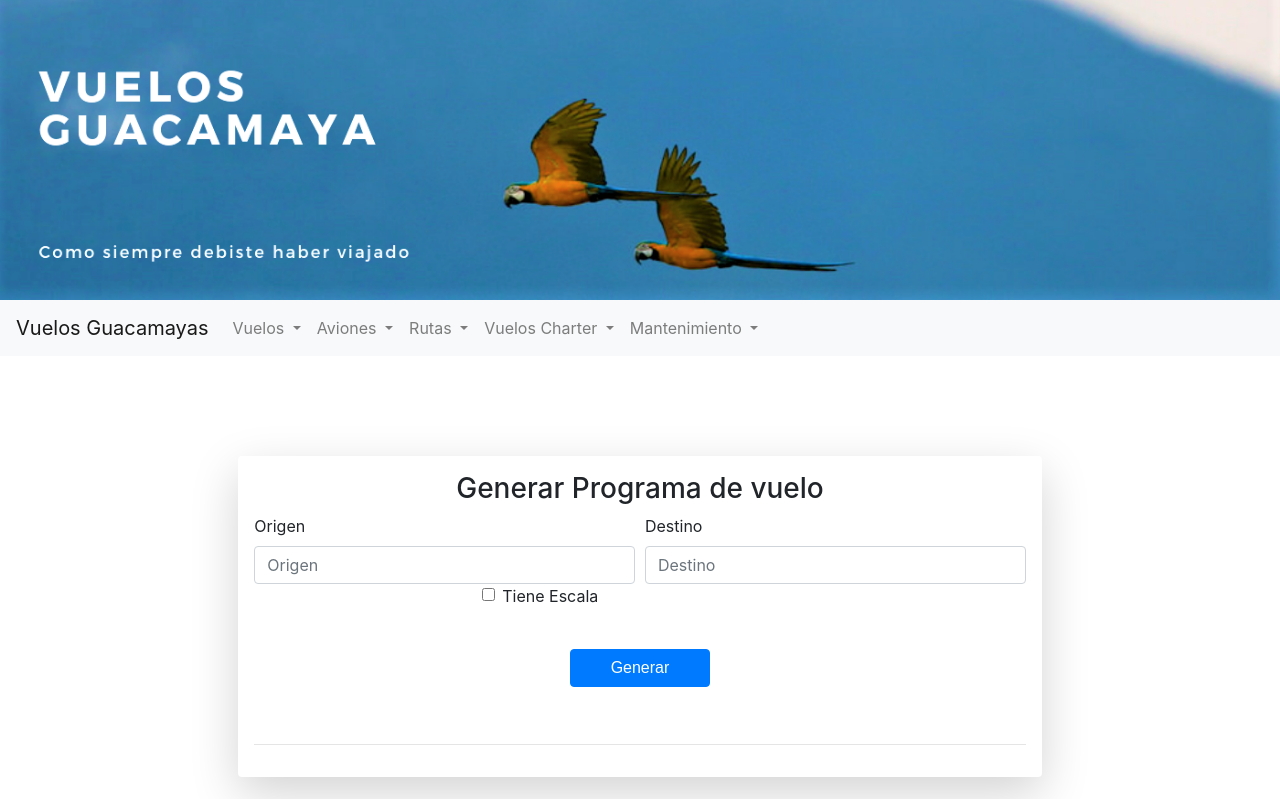
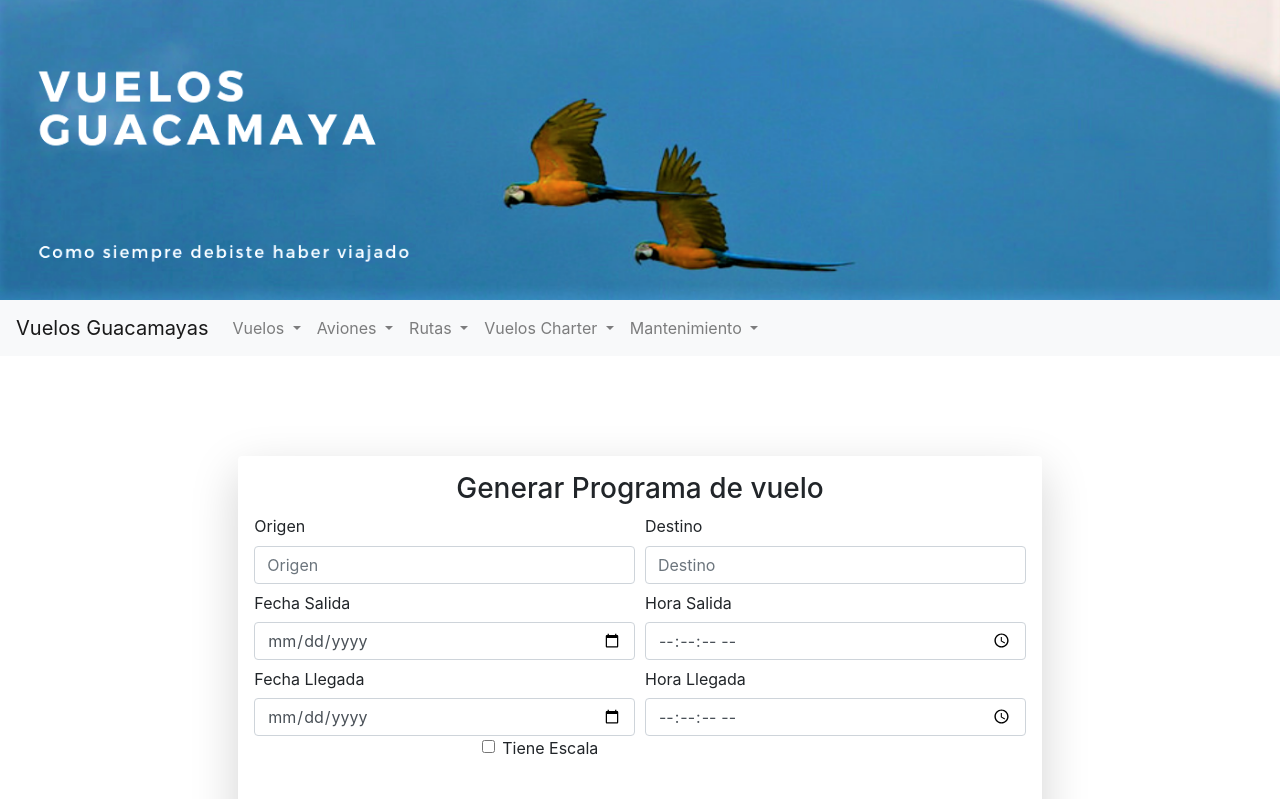
Before and after one commit to keralex/Guacamaya, an Angular app in the folder frontend/: page /admin_vuelo/generar_programa in a window 1280 px wide. Shown: the top 799 px of the page. Built offline with nearby package versions, Linux system fonts and the light colour scheme.

Commit message:
eliminar

```diff
--- a/frontend/src/app/components/vuelosComponent/eliminar-programa-vuelo/eliminar-programa-vuelo.component.css
+++ b/frontend/src/app/components/vuelosComponent/eliminar-programa-vuelo/eliminar-programa-vuelo.component.css
@@ -0,0 +1,55 @@
+.row{
+    height: 100%;
+    width: 100%;
+    display:flex;
+    align-items:center;
+    justify-content: center;
+    align-content: center;
+
+}
+
+.container-fluid{
+    margin:0 auto;
+    align-content: center;
+   position: relative;
+   display: flex;
+   justify-content: center;
+   align-items: center;
+   padding-bottom: 100px;
+   padding-top: 100px;
+}
+
+.box{
+    align-items: center;
+    align-content: center;
+    margin: 0 auto;
+
+
+
+ }
+ .box h3{
+     text-align: center;
+ }
+ .form{
+     width: 100%;
+ }
+
+ .form-group{
+     margin: 0 auto;
+     position: relative;
+ }
+ .botones{
+     margin: 0 auto;
+     display: flex;
+     align-items: center;
+     align-content: center;
+     height: 120px;
+     width: 300px;
+
+ }
+ .btn{
+     margin: 0 auto;
+     width: 140px;
+     font-family: 'Noto Sans KR', sans-serif;
+
+ }
--- a/frontend/src/app/components/vuelosComponent/eliminar-programa-vuelo/eliminar-programa-vuelo.component.html
+++ b/frontend/src/app/components/vuelosComponent/eliminar-programa-vuelo/eliminar-programa-vuelo.component.html
@@ -1,3 +1,20 @@
-<p>
-  eliminar-programa-vuelo works!
-</p>
+<div class="container-fluid">
+  <div class="row justify-content-md-center">
+
+    <div class="col-lg-8">
+        <div class="container box shadow-lg p-3 mb-5 bg-white rounded">
+            <form #programaForm="ngForm" (ngSubmit)="deletePrograma(programaForm)">
+              <h3>Eliminar Programa de Vuelo</h3>
+               <div class="form-row">
+                  <div class="form-group col-md-9">
+
+                      <label>Escoge Programa</label>
+
+                      <select class="form-control" id="pasajero" name="pasajero" #name="ngModel" [(ngModel)]="selectedPrograma" (change)="changePrograma($event)">
+                        <option *ngFor="let programa of programaVuelos" [value]="programa.id">{{programa.id}}</option>
+                      </select>
+                    </div>
+                    <div class="botones">
+                        <button class="btn btn-primary" type="submit" >eliminar</button>
+            </div>
+               </div>
--- a/frontend/src/app/components/vuelosComponent/eliminar-programa-vuelo/eliminar-programa-vuelo.component.ts
+++ b/frontend/src/app/components/vuelosComponent/eliminar-programa-vuelo/eliminar-programa-vuelo.component.ts
@@ -1,15 +1,36 @@
 import { Component, OnInit } from '@angular/core';
-
+import {ProgramaVueloService} from './../../../services/programa-vuelo.service';
+import {ProgramaVuelo} from './../../../models/programa-vuelo'
+import { Observable } from 'rxjs';
+import { NgForm } from '@angular/forms';
 @Component({
   selector: 'app-eliminar-programa-vuelo',
   templateUrl: './eliminar-programa-vuelo.component.html',
   styleUrls: ['./eliminar-programa-vuelo.component.css']
 })
 export class EliminarProgramaVueloComponent implements OnInit {
+  programaVuelos:Observable<ProgramaVuelo>;
+  selectedPrograma;
 
-  constructor() { }
+  constructor(private programavueloservice:ProgramaVueloService) { }
 
   ngOnInit() {
+    this.programavueloservice.getPrograma_vuelos().subscribe(res => {
+      this.programaVuelos=res;
+    },err=>{
+      console.log(err);
+    });
+  }
+
+  changePrograma(event){
+    console.log(this.selectedPrograma);
+  }
+  deletePrograma(form:NgForm){
+    this.programavueloservice.deletePrograma_vuelo(this.selectedPrograma).subscribe(res => {
+      console.log(res);
+      form.reset();
+    });
+
   }
 
 }
--- a/frontend/src/app/components/vuelosComponent/generar-programa-vuelo/generar-programa-vuelo.component.html
+++ b/frontend/src/app/components/vuelosComponent/generar-programa-vuelo/generar-programa-vuelo.component.html
@@ -19,7 +19,7 @@
                           <input type="text" class="form-control"  placeholder="Destino" id="destino" name="destino" #name="ngModel" [(ngModel)]="ProgramaDestino">
                         </div>
 
-<!--
+
                         <div class="form-group col-md-6">
                             <label for="example-date-input" class="col-form-label">Fecha Salida</label>
                               <input class="form-control" type="date" value="2011-08-19" id="fecha_salida" name="fecha_salida" #name="ngModel" [(ngModel)]="ProgramaFechaS">
@@ -40,7 +40,7 @@
                               <label for="example-time-input" class=" col-form-label">Hora Llegada</label>
                                 <input class="form-control" type="time" value="13:45:00" step="1" id="hora_llegada" name="hora_llegada" #name="ngModel" [(ngModel)]="ProgramaHoraL">
                             </div>
-   -->
+
 
                             <div class="form-group col-md-5">
                               <div class="form-check">
--- a/frontend/src/app/components/vuelosComponent/generar-programa-vuelo/generar-programa-vuelo.component.ts
+++ b/frontend/src/app/components/vuelosComponent/generar-programa-vuelo/generar-programa-vuelo.component.ts
@@ -38,8 +38,10 @@ export class GenerarProgramaVueloComponent implements OnInit {
     this.programavueloservice.postPrograma_vuelo(form.value).subscribe(res=>{
       console.log('entro al post');
       console.log(res);
+      form.reset();
 
     });
+
 
   }
 
--- a/frontend/src/app/components/vuelosComponent/programas-vuelo/programas-vuelo.component.css
+++ b/frontend/src/app/components/vuelosComponent/programas-vuelo/programas-vuelo.component.css
@@ -0,0 +1,55 @@
+.row{
+    height: 100%;
+    width: 100%;
+    display:flex;
+    align-items:center;
+    justify-content: center;
+    align-content: center;
+
+}
+
+.container-fluid{
+    margin:0 auto;
+    align-content: center;
+   position: relative;
+   display: flex;
+   justify-content: center;
+   align-items: center;
+   padding-bottom: 100px;
+   padding-top: 100px;
+}
+
+.box{
+    align-items: center;
+    align-content: center;
+    margin: 0 auto;
+
+
+
+ }
+ .box h3{
+     text-align: center;
+ }
+ .form{
+     width: 100%;
+ }
+
+ .form-group{
+     margin: 0 auto;
+     position: relative;
+ }
+ .botones{
+     margin: 0 auto;
+     display: flex;
+     align-items: center;
+     align-content: center;
+     height: 120px;
+     width: 300px;
+
+ }
+ .btn{
+     margin: 0 auto;
+     width: 140px;
+     font-family: 'Noto Sans KR', sans-serif;
+
+ }
--- a/frontend/src/app/components/vuelosComponent/programas-vuelo/programas-vuelo.component.html
+++ b/frontend/src/app/components/vuelosComponent/programas-vuelo/programas-vuelo.component.html
@@ -1,3 +1,43 @@
-<p>
-  programas-vuelo works!
-</p>
+<div class="container-fluid">
+  <div class="row justify-content-md-center">
+
+
+    <div class="col-lg-8">
+        <div class="container box shadow-lg p-3 mb-5 bg-white rounded">
+          <table class="table table-striped">
+            <thead>
+              <tr>
+                <th scope="col">Origen</th>
+                <th scope="col">Destino</th>
+                <th scope="col">Fecha Salida</th>
+                <th scope="col">Hora Salida</th>
+                <th scope="col">Fecha Llegada</th>
+                <th scope="col">Hora de Llegada</th>
+
+              </tr>
+            </thead>
+            <tbody>
+
+              <tr *ngFor="let programa of programaVuelos">
+                <th>{{programa.origen}}</th>
+                <th>{{programa.destino}}</th>
+                <th>{{programa.fecha_salida}}</th>
+                <th>{{programa.hora_salida}}</th>
+                <th>{{programa.fecha_llegada}}</th>
+                <th>{{programa.hora_llegada}}</th>
+
+
+
+              </tr>
+            </tbody>
+          </table>
+
+
+
+
+
+        </div>
+    </div>
+
+  </div>
+</div>
--- a/frontend/src/app/components/vuelosComponent/programas-vuelo/programas-vuelo.component.ts
+++ b/frontend/src/app/components/vuelosComponent/programas-vuelo/programas-vuelo.component.ts
@@ -1,4 +1,7 @@
 import { Component, OnInit } from '@angular/core';
+import {ProgramaVueloService} from './../../../services/programa-vuelo.service';
+import {ProgramaVuelo} from './../../../models/programa-vuelo'
+import { Observable } from 'rxjs';
 
 @Component({
   selector: 'app-programas-vuelo',
@@ -6,10 +9,15 @@ import { Component, OnInit } from '@angular/core';
   styleUrls: ['./programas-vuelo.component.css']
 })
 export class ProgramasVueloComponent implements OnInit {
-
-  constructor() { }
+  programaVuelos:Observable<ProgramaVuelo>
+  constructor(private programavueloservice:ProgramaVueloService) { }
 
   ngOnInit() {
+    this.programavueloservice.getPrograma_vuelos().subscribe(res => {
+      this.programaVuelos=res;
+    },err=>{
+      console.log(err);
+    })
   }
 
 }
--- a/frontend/src/app/navbars/navbar-admin/navbar-admin.component.html
+++ b/frontend/src/app/navbars/navbar-admin/navbar-admin.component.html
@@ -16,9 +16,9 @@
                 <a class="dropdown-item" href="#">Modificar Vuelo</a>
                 <a class="dropdown-item" href="#">Lista Vuelos</a>
                 <a class="dropdown-item" routerLink="generar_programa">Generar programa de Vuelos</a>
-                <a class="dropdown-item" href="#">Eliminar programa de Vuelos</a>
-                <a class="dropdown-item" href="#">Modificar programas de Vuelos</a>
-                <a class="dropdown-item" href="#">Lista de programas Vuelos</a>
+                <a class="dropdown-item" routerLink="eliminar_programa">Eliminar programa de Vuelos</a>
+                <a class="dropdown-item" routerLink="modificar_programa">Modificar programas de Vuelos</a>
+                <a class="dropdown-item" routerLink="programa_vuelos">Lista de programas Vuelos</a>
 
               </div>
             </li>
--- a/frontend/src/app/services/programa-vuelo.service.ts
+++ b/frontend/src/app/services/programa-vuelo.service.ts
@@ -12,7 +12,7 @@ export class ProgramaVueloService {
 
   constructor(private http:HttpClient) { }
 
-  getPrograma_vuelo():Observable<any>{
+  getPrograma_vuelos():Observable<any>{
 
     return this.http.get<ProgramaVuelo>(this.URL_API);
 
@@ -32,7 +32,7 @@ export class ProgramaVueloService {
     return this.http.post(this.URL_API+`/${id}`+'/delete', {});
   }
 
-  getPrograma_vuelos(id:number):Observable<ProgramaVuelo>{
+  getPrograma_vuelo(id:number):Observable<ProgramaVuelo>{
     return this.http.get<ProgramaVuelo>(this.URL_API+`/${id}`);
   }
 
```
Also changed, not shown: frontend/src/app/models/programa-vuelo.ts (+4 -4 lines), 2 other files (tests, documents, lock files or other folders).
